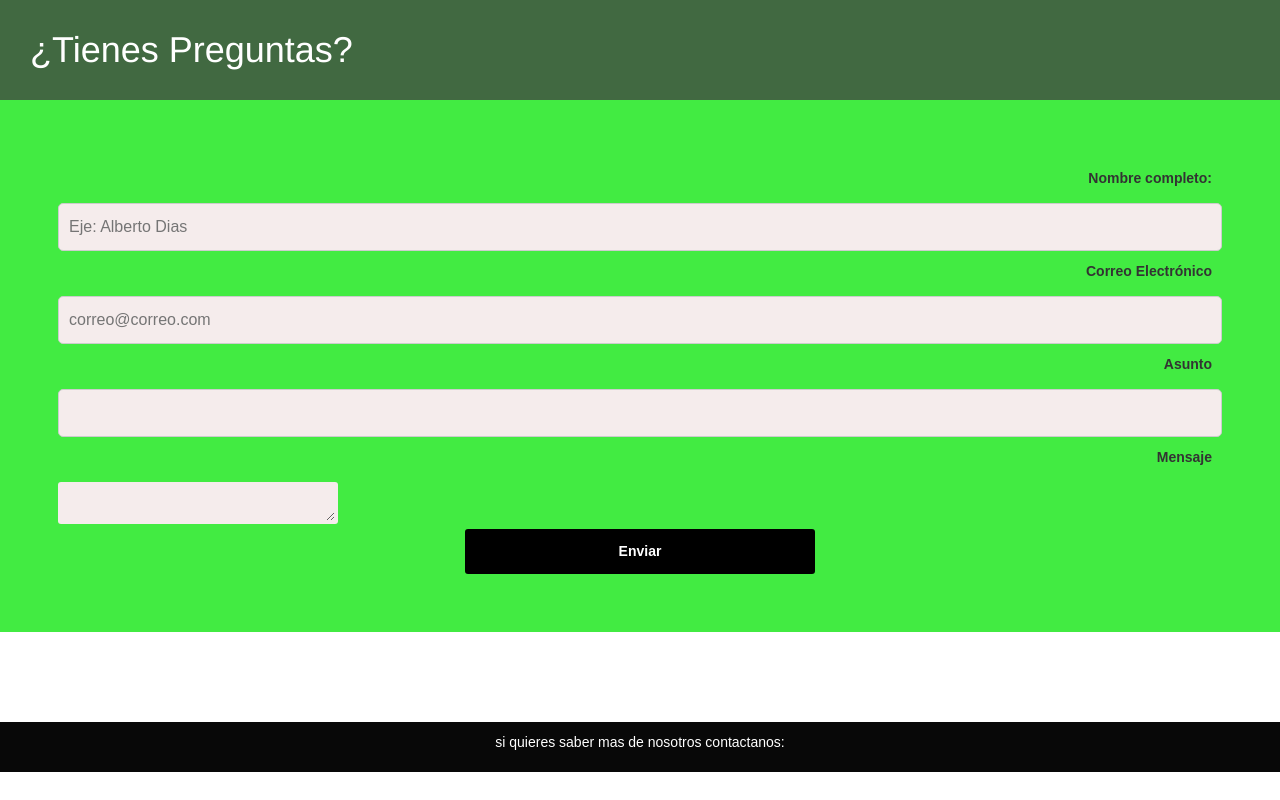
After one commit to EnzoMenchise2525/lavecindad, a Django app: page /bienvenida/ in a window 1280 px wide. The commit adds this page. Run offline with Django 4.2, Linux system fonts and the light colour scheme; some libraries are stand-ins or nearby versions.

Commit message:
formulario de validacion

```diff
--- a/lavecindad/lavecindad/urls.py
+++ b/lavecindad/lavecindad/urls.py
@@ -22,5 +22,6 @@ urlpatterns = [
     path('admin/', admin.site.urls),
 
     path('',views.primero),
-    path('iniciar_secion/',views.secion),
+    path('bienvenida/',views.bienvenida, name="bienvenida"),
+
 ]
--- /dev/null
+++ b/lavecindad/template/bienvenida.html
@@ -0,0 +1,113 @@
+<!DOCTYPE html>
+<html lang="es">
+<head>
+    <meta charset="UTF-8">
+    <meta http-equiv="X-UA-Compatible" content="IE=edge">
+    <meta name="viewport" content="width=device-width, initial-scale=1.0">
+    <link rel="preconnect" href="https://fonts.googleapis.com">
+    <link rel="preconnect" href="https://fonts.gstatic.com" crossorigin>
+
+
+    <link href="https://fonts.googleapis.com/css2?family=Montserrat:wght@300;400;500;600;700&display=swap" rel="stylesheet">
+    <link href='https://unpkg.com/boxicons@2.1.4/css/boxicons.min.css' rel='stylesheet'>
+
+    <script src="https://kit.fontawesome.com/f308d8c25e.js" crossorigin="anonymous"></script>
+    <link rel="stylesheet" href="https://maxcdn.bootstrapcdn.com/bootstrap/3.4.1/css/bootstrap.min.css">
+
+
+
+    {% load static %}
+    <link rel="stylesheet" type="text/css" href="{% static 'estilo2.css' %}">
+
+</head>
+
+<body>
+
+
+
+    <h1 id="titulo-form">¿Tienes Preguntas?</h1>
+
+<!-- Formulario -->
+<form action="" class="formulario" id="formulario">
+
+    <div id="background-container">
+        <!-- Contenedor con color de fondo -->
+        <div id="container">
+            <!-- Contenedor del formulario -->
+
+            <!-- Grupo: Nombre -->
+            <div class="formulario__grupo" id="grupo__nombre">
+                <label for="nombre" class="formulario__label">Nombre completo:</label>
+                <div class="formulario__grupo-input">
+                    <input type="text" class="formulario__input" name="nombre" id="nombre" placeholder="Eje: Alberto Dias">
+                    <i class="formulario__validacion-estado fas fa-times-circle"></i>
+                </div>
+                <p class="formulario__input-error">Solo se permite letras sin guion y sin números.</p>
+            </div>
+
+            <!-- Grupo: Correo Electrónico -->
+            <div class="formulario__grupo" id="grupo__correo">
+                <label for="correo" class="formulario__label">Correo Electrónico</label>
+                <div class="formulario__grupo-input">
+                    <input type="email" class="formulario__input" name="correo" id="correo" placeholder="correo@correo.com">
+                    <i class="formulario__validacion-estado fas fa-times-circle"></i>
+                </div>
+                <p class="formulario__input-error">El correo solo puede contener letras, números, puntos, guiones y guion bajo.</p>
+            </div>
+
+            <!-- Grupo: Asunto -->
+            <div class="formulario__grupo" id="grupo__asunto">
+                <label for="asunto" class="formulario__label">Asunto</label>
+                <div class="formulario__grupo-input">
+                    <input type="text" class="formulario__input" name="asunto" id="asunto">
+                    <i class="formulario__validacion-estado fas fa-times-circle"></i>
+                </div>
+                <!-- No se proporciona mensaje de error para el asunto -->
+            </div>
+
+            <!-- Grupo: Mensaje -->
+            <div class="formulario__grupo" id="grupo__mensaje">
+                <label for="mensaje" class="formulario__label">Mensaje</label>
+                <div class="formulario__grupo-input">
+                    <textarea name="mensaje" id="mensaje" cols="40" rows="5" class="formulario__input"></textarea>
+                    <i class="formulario__validacion-estado fas fa-times-circle"></i>
+                </div>
+                <p class="formulario__input-error">Por favor, ingrese un mensaje.</p>
+            </div>
+
+            <!-- Grupo: Botón de Enviar -->
+            <div class="formulario__mensaje" id="formulario__mensaje">
+                <p><i class="fas fa-exclamation-triangle"></i> <b>Error:</b> Por favor, complete el formulario correctamente.</p>
+            </div>
+
+            <div class="formulario__grupo formulario__grupo-btn-enviar">
+                <button type="submit" class="formulario__btn">Enviar</button>
+                <p class="formulario__mensaje-exito" id="formulario__mensaje-exito">Formulario enviado exitosamente!</p>
+            </div>
+
+        </div>
+    </div>
+</form>
+
+
+    <!-- ---------------------------------------------------------------------------------- -->
+    <!-- --------------------es para que sirva los validadores---------------------- -->
+     <!-- ---------------------------------------------------------------------------------- -->
+
+    <footer>
+
+    <p>si quieres saber mas de nosotros contactanos:</p>
+
+    </footer>
+
+    <script src="https://ajax.googleapis.com/ajax/libs/jquery/3.6.0/jquery.min.js"></script>
+    <script src="https://cdn.jsdelivr.net/npm/popper.js@1.14.7/dist/umd/popper.min.js" integrity="sha384-UO2eT0CpHqdSJQ6hJty5KVphtPhzWj9WO1clHTMGa3JDZwrnQq4sF86dIHNDz0W1" crossorigin="anonymous"></script>
+    <script src="https://maxcdn.bootstrapcdn.com/bootstrap/3.4.1/js/bootstrap.min.js"></script>
+
+    <script src="https://kit.fontawesome.com/f308d8c25e.js" crossorigin="anonymous"></script>
+    <link rel="stylesheet" href="https://maxcdn.bootstrapcdn.com/bootstrap/3.4.1/css/bootstrap.min.css">
+
+    <script src="{% static 'js/validador.js' %}"></script>
+    <script src="https://kit.fontawesome.com/2c36e9b7b1.js" crossorigin="anonymous"></script>
+</body>
+</html>
--- /dev/null
+++ b/lavecindad/vecindad/static/estilo2.css
@@ -0,0 +1,396 @@
+/* Estilos para pantallas grandes */
+* {
+    margin: 0;
+    padding: 0;
+    box-sizing: border-box;
+    font-family: 'Source Sans Pro', sans-serif;
+    text-decoration: none;
+}
+
+body {
+    background-color: #ffffff; /* Fondo blanco */
+    color: #0073e6; /* Texto azul */
+    font-family: Arial, sans-serif;
+}
+
+
+/* ----------------------------------------------------------- */
+/* -------------------menu---------------- */
+/* ----------------------------------------------------------- */
+
+/* Estilos para el header y la navegación */
+header {
+    background-color: #0073e6; /* Fondo azul para el encabezado */
+    color: #ffffff; /* Texto blanco para el encabezado */
+    padding: 10px;
+    position: fixed; /* Establece la posición fija */
+    width: 100%; /* Ocupa todo el ancho de la ventana */
+    top: 0; /* Muestra el encabezado al principio */
+    left: 0; /* Ancla el encabezado en la parte izquierda */
+    z-index: 1; /* Asegura que el encabezado esté encima de las imágenes */
+    transition: top 0.3s; /* Agrega una transición suave para el efecto */
+}
+
+nav ul.menu {
+    list-style-type: none;
+    padding: 0;
+    text-align: right; /* Alinea los elementos a la derecha */
+    position: relative; /* Añade posición relativa al menú */
+    z-index: 3; /* Asigna un valor de z-index mayor para el menú */
+}
+
+nav ul.menu li {
+    display: inline-block; /* Muestra los elementos en línea */
+    margin-right: 30px; /* Espacio mayor entre elementos del menú */
+    position: relative; /* Agrega posición relativa para centrar el texto */
+}
+
+nav ul.menu a {
+    text-decoration: none;
+    color: #ffffff; /* Texto blanco para enlaces */
+    font-size: 20px; /* Tamaño de la letra en píxeles */
+    transition: color 0.3s ease; /* Transición de color suave al pasar el ratón */
+    display: block; /* Convierte en bloque para centrar el texto */
+    text-align: center; /* Centra el texto horizontalmente */
+}
+
+nav ul.menu a:hover {
+    color: #ff9900; /* Cambia el color al pasar el ratón */
+    text-align: center
+}
+
+/* Estilos para el submenu */
+nav ul.menu .submenu {
+    position: relative; /* Agrega posición relativa al elemento padre "Proyectos" */
+}
+
+nav ul.menu .submenu-items {
+    display: none; /* Oculta el submenu por defecto */
+    position: absolute;
+    top: 100%; /* Muestra el submenu debajo del elemento padre */
+    left: 50%; /* Centra el submenu horizontalmente */
+    transform: translateX(-50%); /* Centra el submenu horizontalmente */
+    background-color: #0073e6; /* Fondo azul para el submenu */
+    color: #ffffff; /* Texto blanco para elementos del submenu */
+    padding: 12px;
+    text-align: center; /* Alinea el texto del submenu al centro */
+}
+
+nav ul.menu .submenu:hover .submenu-items {
+    display: block; /* Muestra el submenu al pasar el ratón sobre "Proyectos" */
+}
+
+nav ul.menu .submenu-items li {
+    margin-bottom: 20px; /* Espacio mayor entre elementos del submenu */
+}
+
+/* Estilos para el submenu */
+nav ul.menu .submenu-items a {
+    text-decoration: none;
+    display: block; /* Convierte en bloque para centrar el texto */
+    text-align: center; /* Centra el texto horizontalmente en el submenu */
+    padding-left: 19px; /* Ajusta el espacio a la izquierda */
+}
+
+/* Estilos para el botón de Iniciar Sesión */
+nav ul.menu .inicioseccion button {
+    background-color:aqua;
+    border: none;
+    padding: 0;
+    cursor: pointer;
+}
+
+nav ul.menu .inicioseccion i {
+    font-size: 20px; /* Tamaño del icono */
+    margin-right: 5px; /* Espacio entre el icono y el texto */
+}
+
+/* Estilos responsivos para pantallas pequeñas */
+@media (max-width: 768px) {
+    nav ul.menu {
+        text-align: center; /* Alinea los elementos al centro en pantalla pequeña */
+    }
+
+    nav ul.menu li {
+        display: block; /* Muestra los elementos uno debajo del otro */
+        margin: 10px 0; /* Espacio entre elementos del menú */
+    }
+}
+
+footer {
+    width: 100%;
+    padding: 10px;
+    background-color: #080808; /* Cambio del color de fondo */
+    color: #ffffff; /* Texto en color blanco */
+    text-align: center;
+    font-family: 'Lobster', cursive;
+    margin-top: 90px;
+    /* Eliminé 'margin: 0;' ya que no es necesario en este caso */
+}
+
+
+
+/* ----------------------------------------------------------- */
+/* ------------------ enviar mensaje de consulta --------------*/
+/* ----------------------------------------------------------- */
+
+/* Estilos para el contenedor principal */
+#background-container {
+    background-color: #42EB42;
+    min-height: 50vh;
+    display: flex;
+    justify-content: flex-end; /* Alinea el contenido a la derecha */
+    align-items: center;
+}
+
+#container {
+    width: 100%; /* Ancho del formulario al 100% para ocupar todo el ancho disponible */
+    padding: 30px;
+    background-color: #42EB42;
+    text-align: left;
+}
+
+#titulo-form {
+    text-align: left;
+    color: #ffffff;
+    margin-top: 0;
+    background-color: #416941;
+    margin: 0;
+    padding: 30px;
+}
+
+/* Estilos para el formulario */
+#formulario-contacto {
+    max-width: 100%;
+    margin: 0 auto;
+    padding: 20px;
+    background-color: #42EB42;
+    border-radius: 10px;
+    box-shadow: 0 0 10px rgba(0, 0, 0, 0.2);
+    color: #000;
+}
+
+.form-group {
+    margin-bottom: 20px;
+}
+
+label {
+    font-weight: bold;
+}
+
+input[type="text"],
+input[type="email"],
+textarea {
+    width: 100%;
+    padding: 10px;
+    border: 1px solid #ccc;
+    border-radius: 5px;
+    font-size: 16px;
+}
+
+textarea {
+    resize: vertical;
+}
+
+input[type="submit"] {
+    background-color: #008000;
+    color: #fff;
+    border: none;
+    border-radius: 5px;
+    padding: 10px 20px;
+    font-size: 18px;
+    cursor: pointer;
+    transition: background-color 0.3s;
+}
+
+input[type="submit"]:hover {
+    background-color: #006400;
+}
+
+/* Estilos para el formulario */
+.formulario {
+    display: grid;
+    grid-template-columns: 1fr;
+    gap: 20px;
+    align-items: center;
+    width: 100%;
+    background: #42EB42;
+    padding: 2em;
+    transition: 0.5s;
+    flex-direction: column;
+    justify-content: space-around;
+}
+
+/* Cambia la alineación de los labels a la derecha */
+.formulario__label {
+    font-weight: 700;
+    padding: 10px;
+    cursor: pointer;
+    text-align: right; /* Alinea el texto del label a la derecha */
+    width: 100%; /* Asegura que los labels ocupen todo el ancho disponible */
+}
+
+.formulario__grupo-input {
+    position: relative;
+}
+
+.formulario__input {
+    width: 100%;
+    background-color: #f5ecec;
+    border: 3px solid transparent;
+    border-radius: 3px;
+    height: 3em;
+    line-height: 3em;
+    padding: 0.5em;
+    transition: .3s ease all;
+}
+
+.formulario__btn {
+    width: 50%;
+    height: 3em;
+    line-height: 3em;
+    background: #000;
+    color: #fff;
+    font-weight: bold;
+    border: none;
+    border-radius: 3px;
+    cursor: pointer;
+    transition: .1s ease all;
+}
+
+.container2 {
+    align-items: center;
+    width: 100%;
+    background: lightgray;
+    margin-bottom: 10em;
+    border-radius: 1em;
+    padding: 1em;
+    transition: 0.5s;
+}
+
+/* Estilos para los campos del formulario */
+.formulario__label {
+    display: block;
+    font-weight: 700;
+    padding: 10px;
+    cursor: pointer;
+}
+
+.formulario__grupo-input {
+    position: relative;
+}
+
+.formulario__input {
+    width: 20em;
+    background-color: #f5ecec;
+    border: 3px solid transparent;
+    border-radius: 3px;
+    height: 3em;
+    line-height: 3em;
+    padding: 0 3em 0 1em;
+    transition: .3s ease all;
+}
+
+.formulario__input:focus {
+    border: 3px solid #0075FF;
+    outline: none;
+    box-shadow: 3px 0px 30px rgba(163, 163, 163, 0.4);
+}
+
+.formulario__input-error {
+    font-size: 12px;
+    margin-bottom: 0;
+    display: none;
+}
+
+.formulario__input-error-activo {
+    display: block;
+}
+
+.formulario__validacion-estado {
+    position: absolute;
+    right: 10px;
+    bottom: 15px;
+    z-index: 100;
+    font-size: 16px;
+    opacity: 0;
+}
+
+.formulario__checkbox {
+    margin-right: 10px;
+}
+
+/* Estilos para el mensaje de error y éxito */
+.formulario__mensaje,
+.formulario__grupo-btn-enviar {
+    grid-column: span 2;
+}
+
+.formulario__mensaje {
+    height: 45px;
+    line-height: 45px;
+    background: #F66060;
+    padding: 0 15px;
+    border-radius: 3px;
+    display: none;
+}
+
+.formulario__mensaje-activo {
+    display: block;
+}
+
+.formulario__mensaje p {
+    margin: 0;
+}
+
+.formulario__grupo-btn-enviar {
+    display: flex;
+    flex-direction: column;
+    align-items: center;
+}
+
+.formulario__btn {
+    height: 45px;
+    line-height: 45px;
+    width: 30%;
+    background: #000;
+    color: #fff;
+    font-weight: bold;
+    border: none;
+    border-radius: 3px;
+    cursor: pointer;
+    transition: .1s ease all;
+}
+
+.formulario__btn:hover {
+    box-shadow: 3px 0px 30px rgba(163, 163, 163, 1);
+}
+
+.formulario__mensaje-exito {
+    font-size: 14px;
+    color: #119200;
+    display: none;
+}
+
+.formulario__mensaje-exito-activo {
+    display: block;
+}
+
+/* Estilos para la validación */
+.formulario__grupo-correcto .formulario__validacion-estado {
+    color: #1ed12d;
+    opacity: 1;
+}
+
+.formulario__grupo-incorrecto .formulario__label {
+    color: #bb2929;
+}
+
+.formulario__grupo-incorrecto .formulario__validacion-estado {
+    color: #bb2929;
+    opacity: 1;
+}
+
+.formulario__grupo-incorrecto .formulario__input {
+    border: 3px solid #bb2929;
+}
--- a/lavecindad/vecindad/static/estilos.css
+++ b/lavecindad/vecindad/static/estiloss.css
@@ -178,7 +178,7 @@ body {
 /* ---------------- efecto desaparecer ------------ */
 .hide {
     position: absolute;
-    transform: translateY(-300px);
+    transform: translateY(-300%);
 }
 
 /* --------------------------------------------- */
--- a/lavecindad/vecindad/static/js/iniciar_secionn.js
+++ b/lavecindad/vecindad/static/js/iniciar_secion.js
@@ -3,12 +3,12 @@ const btnSignIn = document.getElementById("sign-in"),
       formRegister = document.querySelector(".register"),
       formLogin = document.querySelector(".login");
 
-btnSignIn.addEventListener("click", e =>{
-    formRegister.classList.add( "hide");
+btnSignIn.addEventListener("click", e => {
+    formRegister.classList.add("hide");
     formLogin.classList.remove("hide")
 })
 
-btnSignUp.addEventListener("click", e =>{
+btnSignUp.addEventListener("click", e => {
     formLogin.classList.add("hide");
     formRegister.classList.remove("hide")
 })
--- /dev/null
+++ b/lavecindad/vecindad/static/js/validador.js
@@ -0,0 +1,86 @@
+// -----------------------------------------------------------------------------//
+// -------------------------- validador de mensaje -----------------------------//
+// -----------------------------------------------------------------------------//
+
+const formulario = document.getElementById('formulario');  /*acceso al id=formulario*/
+const inputs = document.querySelectorAll('#formulario input'); /*optiene todos los arreglos de los input*/
+
+const expresiones = {
+	nombre: /^[a-zA-ZÀ-ÿ\s]{1,40}$/, /* Letras y espacios, pueden llevar acentos.*/
+	correo: /^[a-zA-Z0-9_.+-]+@[a-zA-Z0-9-]+\.[a-zA-Z0-9-.]+$/,
+	asunto: /^[a-zA-ZÀ-ÿ\s]{1,40}$/, /* Letras y espacios, pueden llevar acentos.*/
+    mensaje: /^[a-zA-ZÀ-ÿ\s]{1,40}$/, /* Letras y espacios, pueden llevar acentos.*/
+
+}
+
+
+const campos = {
+	nombre: false,
+	correo: false,
+	asunto: false,
+    mensaje: false,
+}
+
+
+const validarFormulario = (e) => {
+	switch (e.target.name) {
+		case "nombre":
+			validarCampo(expresiones.nombre, e.target, 'nombre');
+		break;
+        case "correo":
+			validarCampo(expresiones.correo, e.target, 'correo');
+		break;
+        case "asunto":
+			validarCampo(expresiones.asunto, e.target, 'asunto');
+		break;
+        case "mensaje":
+			validarCampo(expresiones.mensaje, e.target, 'mensaje');
+		break;
+
+	}
+}
+
+const validarCampo = (expresion, input, campo) => {
+	if(expresion.test(input.value)){
+		document.getElementById(`grupo__${campo}`).classList.remove('formulario__grupo-incorrecto');
+		document.getElementById(`grupo__${campo}`).classList.add('formulario__grupo-correcto');
+		document.querySelector(`#grupo__${campo} i`).classList.add('fa-check-circle');
+		document.querySelector(`#grupo__${campo} i`).classList.remove('fa-times-circle');
+		document.querySelector(`#grupo__${campo} .formulario__input-error`).classList.remove('formulario__input-error-activo');
+		campos[campo] = true;
+	} else {
+		document.getElementById(`grupo__${campo}`).classList.add('formulario__grupo-incorrecto');
+		document.getElementById(`grupo__${campo}`).classList.remove('formulario__grupo-correcto');
+		document.querySelector(`#grupo__${campo} i`).classList.add('fa-times-circle');
+		document.querySelector(`#grupo__${campo} i`).classList.remove('fa-check-circle');
+		document.querySelector(`#grupo__${campo} .formulario__input-error`).classList.add('formulario__input-error-activo');
+		campos[campo] = false;
+	}
+}
+
+
+
+inputs.forEach((input) => {
+	input.addEventListener('keyup', validarFormulario);
+	input.addEventListener('blur', validarFormulario);
+});
+
+formulario.addEventListener('submit', (e) => {
+	e.preventDefault();
+
+
+	if(campos.nombre && campos.correo && campos.asunto && campos.mensaje ){
+		formulario.reset();
+
+		document.getElementById('formulario__mensaje-exito').classList.add('formulario__mensaje-exito-activo');
+		setTimeout(() => {
+			document.getElementById('formulario__mensaje-exito').classList.remove('formulario__mensaje-exito-activo');
+		}, 5000);
+
+		document.querySelectorAll('.formulario__grupo-correcto').forEach((icono) => {
+			icono.classList.remove('formulario__grupo-correcto');
+		});
+	} else {
+		document.getElementById('formulario__mensaje').classList.add('formulario__mensaje-activo');
+	}
+});
--- a/lavecindad/vecindad/views.py
+++ b/lavecindad/vecindad/views.py
@@ -4,7 +4,7 @@ from django.shortcuts import render
 # Create your views here.
 
 def primero(request):
-    return render(request,"home.html")
+    return render(request,"iniciar_secion.html")
 
-def secion(request):
-    return render(request,"iniciar_secion.html")
+def bienvenida(request):
+    return render(request,"bienvenida.html")
```
Also changed, not shown: lavecindad/template/iniciar_secion.html (+42 -47 lines), lavecindad/db.sqlite3.
